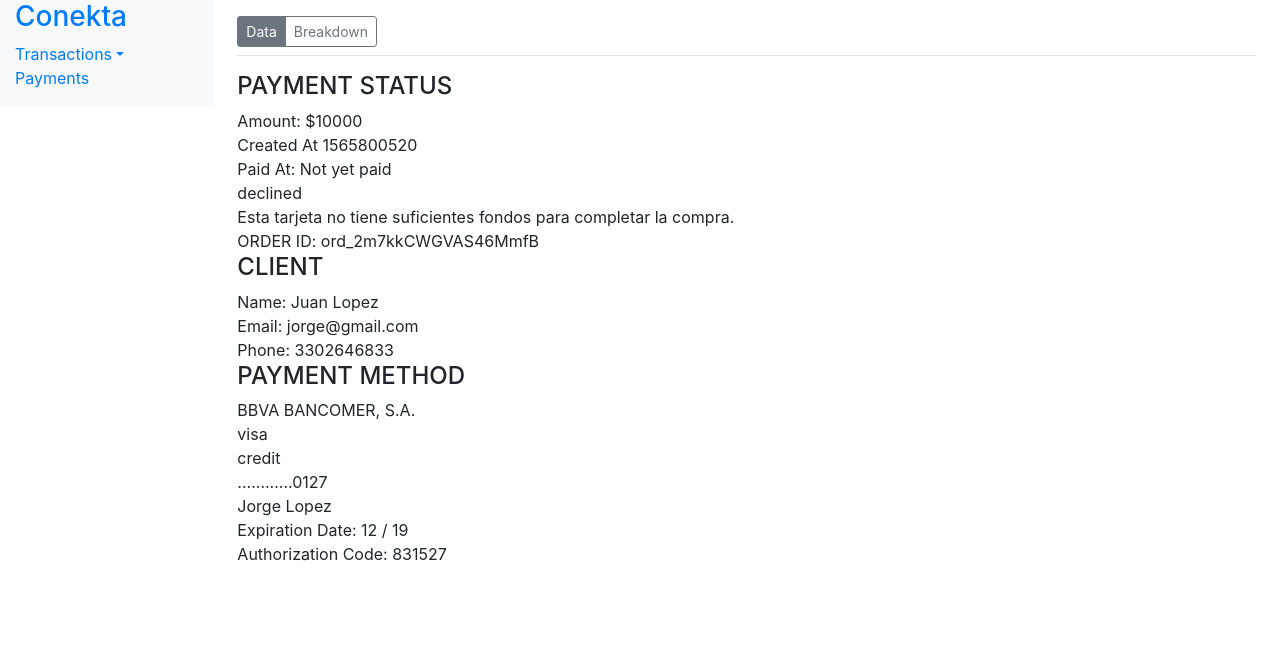
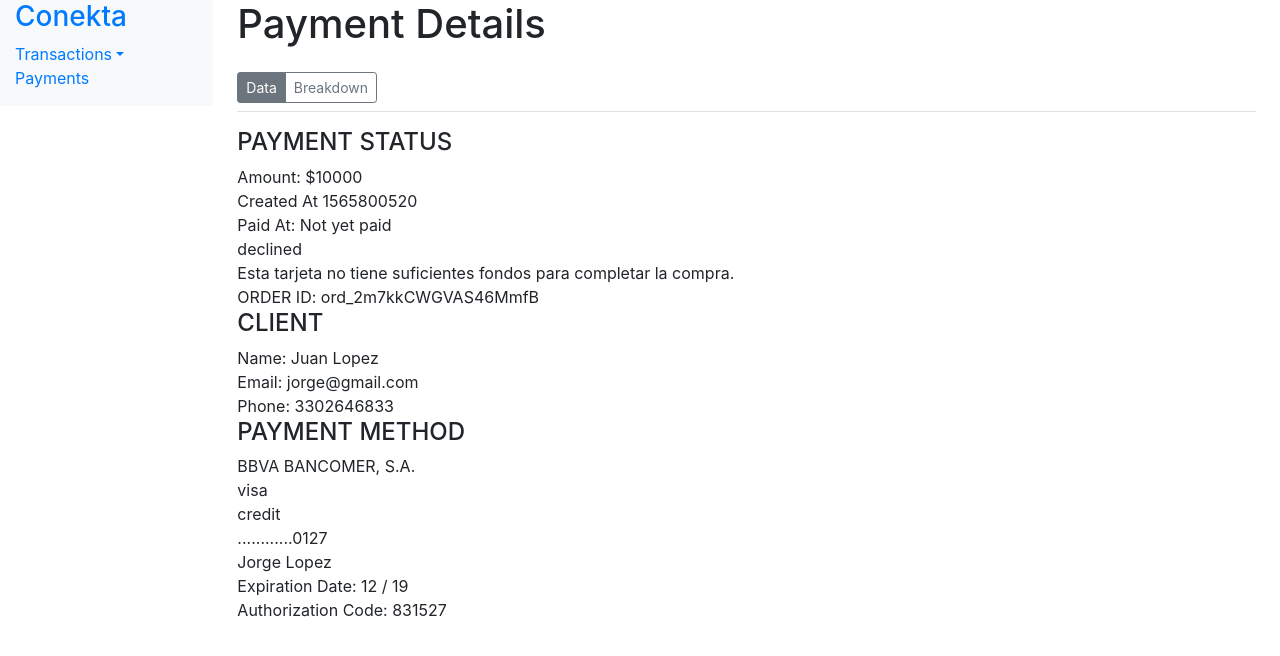
Before and after one commit to gyokebed/conekta, a React app: page /ord_2m7kkCWGVAS46MmfB in a window 1280 px wide. Shown: the top 656 px of the page. Built offline with nearby package versions, Linux system fonts and the light colour scheme.

Commit message:
Passing title through props

```diff
--- a/src/App.js
+++ b/src/App.js
@@ -36,8 +36,16 @@ class App extends Component {
             </nav>
             <main className="col-md-9 ml-sm-auto col-lg-10 px-4">
               <Switch>
-                <Route path="/:id" component={Details} />
-                <Route path="/" component={Payments} />
+                <Route
+                  path="/:id"
+                  render={props => (
+                    <Details {...props} title={`Payment Details`} />
+                  )}
+                />
+                <Route
+                  path="/"
+                  render={props => <Payments {...props} title={`Payments`} />}
+                />
               </Switch>
             </main>
           </div>
--- a/src/components/details/details.component.jsx
+++ b/src/components/details/details.component.jsx
@@ -35,6 +35,7 @@ class Details extends Component {
   render() {
     return (
       <div>
+        <h1>{this.props.title}</h1>
         <div className="d-flex flex-wrap flex-md-nowrap align-items-center pt-3 pb-2 mb-3 border-bottom">
           <div className="btn-group mr-2">
             <button
--- a/src/components/payments/payments-table.component.jsx
+++ b/src/components/payments/payments-table.component.jsx
@@ -2,7 +2,7 @@ import React from "react";
 import Table from "../common/table.jsx";
 import { Link } from "react-router-dom";
 
-const PaymentsTable = ({ data: payments, name }) => {
+const PaymentsTable = ({ data }) => {
   const tableHeadItems = [
     "",
     "Date",
@@ -40,14 +40,7 @@ const PaymentsTable = ({ data: payments, name }) => {
     }
   ];
   return (
-    <div>
-      <h1>{name}</h1>
-      <Table
-        data={payments}
-        tableheadItems={tableHeadItems}
-        columns={columns}
-      />
-    </div>
+    <Table data={data} tableheadItems={tableHeadItems} columns={columns} />
   );
 };
 
--- a/src/components/payments/payments.component.jsx
+++ b/src/components/payments/payments.component.jsx
@@ -18,7 +18,12 @@ class Payments extends Component {
   render() {
     const { payments } = this.state;
 
-    return <PaymentsTable data={payments} name="Payments" />;
+    return (
+      <React.Fragment>
+        <h1>{this.props.title}</h1>
+        <PaymentsTable data={payments} />
+      </React.Fragment>
+    );
   }
 }
 
```
